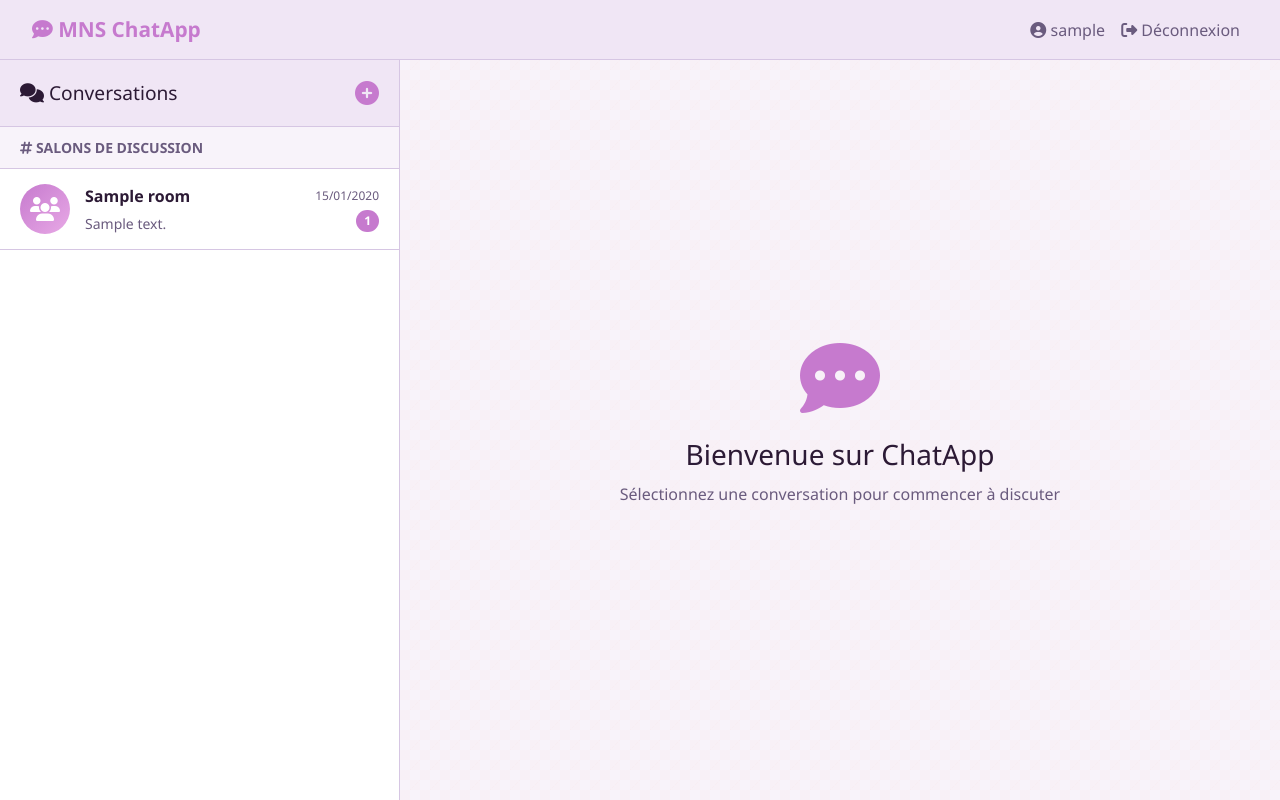
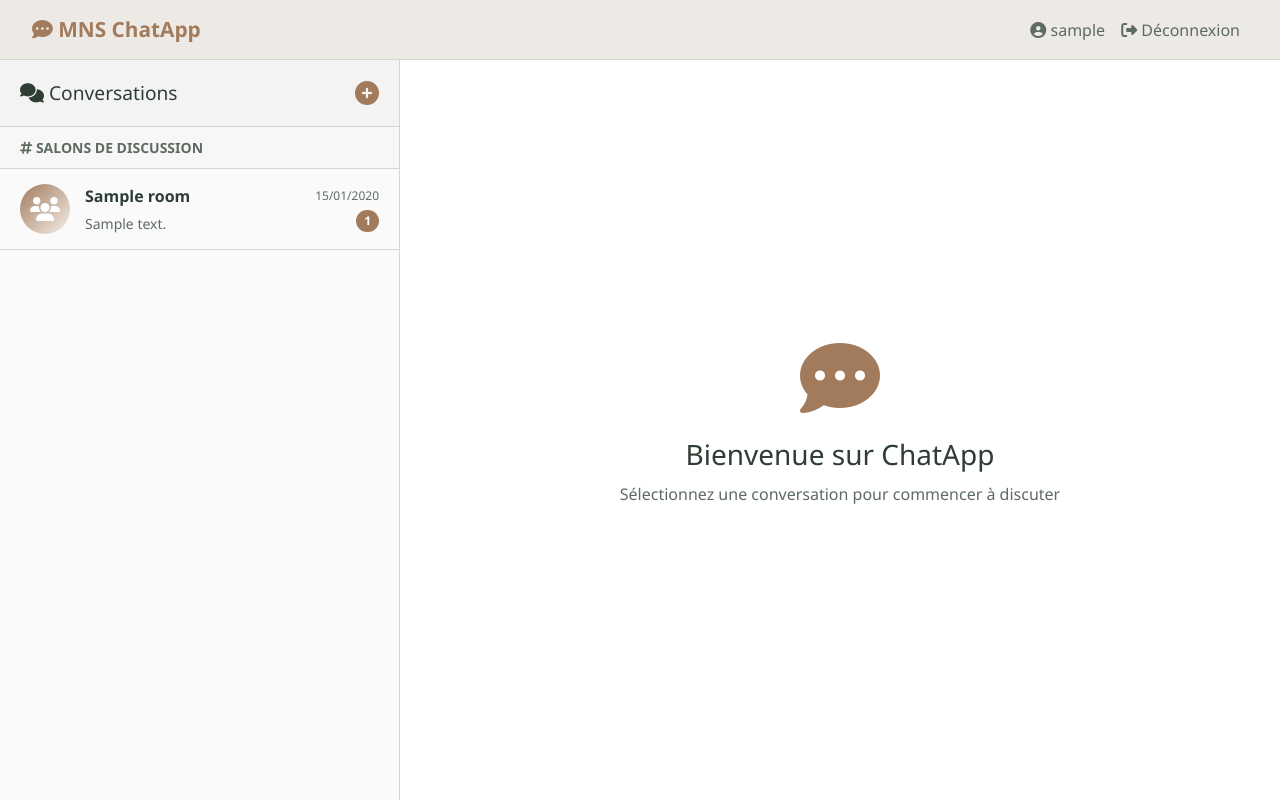
Before and after one commit to merezz-code/chatApp, a Django app: page / in a window 1280 px wide. Run offline with Django 5.2, Linux system fonts and the light colour scheme; a user stored in the database is signed in; tables that the repository leaves empty hold one stand-in row (values such as "Sample post"); some libraries are stand-ins or nearby versions.

Commit message:
chatprive

```diff
--- a/chat/templates/chat/base.html
+++ b/chat/templates/chat/base.html
@@ -10,20 +10,24 @@
 <script src="https://cdn.jsdelivr.net/npm/emoji-picker-element@1.19.0/index.js" type="module"></script>
 
     <style>
-        :root {
-            /* 🎨 Palette douce : rose pastel et violet clair */
-            --orange-primary: #C67ACE;   /* violet rosé */
-            --orange-dark: #B05AB5;      /* violet un peu plus foncé */
-            --orange-light: #E8A9E6;     /* rose clair */
-            --bg-dark: #FFFFFF;          /* fond blanc */
-            --bg-chat: #F8F3FA;          /* très léger violet pâle */
-            --bg-sidebar: #F0E6F5;       /* violet clair */
-            --bg-message-sent: #C67ACE;  /* même couleur principale */
-            --bg-message-received: #EADCF2; /* violet pastel */
-            --text-primary: #2C1A35;     /* texte violet foncé */
-            --text-secondary: #6A5B7E;   /* texte doux */
-            --border-color: #D6C6E3;     /* bordures lilas clair */
-        }
+:root {
+    --orange-primary: #A27B5C;   /* Brun cappuccino clair */
+    --orange-dark: #7E5F45;      /* Brun terre légèrement plus soutenu */
+    --orange-light: #F4EFEA;         /* Beige clair – pour les fonds lumineux */
+    --bg-dark: #FFFFFF;              /* Blanc naturel doux */
+    --bg-chat: #F6F5F3;              /* Gris perle très pâle – zone de chat */
+    --bg-sidebar: #EDE9E4;           /* Sable clair – pour barre latérale */
+    --bg-message-sent: #A27B10;      /* Vert gris clair – message envoyé */
+    --bg-message-received: #EEE4DA;  /* Beige rosé neutre – message reçu */
+    --text-primary: #2F3E34;         /* Vert-gris foncé – texte principal lisible */
+    --text-secondary: #5E6B61;       /* Gris olive doux – texte secondaire */
+    --border-color: #D2D5D0;         /* Gris clair – bordures subtiles */
+}
+
+
+
+
+
 
         * {
             margin: 0;
--- a/chat/templates/chat/home.html
+++ b/chat/templates/chat/home.html
@@ -1,218 +1,134 @@
 {% extends 'chat/base.html' %}
 
 {% block title %}ChatApp - Accueil{% endblock %}
-
 {% block body_class %}chat-page{% endblock %}
 
 {% block extra_css %}
 <style>
+/* Sidebar & Chat List */
 .whatsapp-container {
     display: flex;
     height: 100%;
-        background-color: var(--bg-dark);
+    background-color: #fff;
+    color: var(--text-primary);
 }
-
 .sidebar {
     width: 400px;
-        background-color: var(--bg-dark);
+    background-color: #fafafa;
     border-right: 1px solid var(--border-color);
     display: flex;
     flex-direction: column;
 }
-
 .sidebar-header {
     padding: 15px 20px;
-        background-color: var(--bg-sidebar);
+    background-color: #f3f3f3;
     border-bottom: 1px solid var(--border-color);
     display: flex;
     justify-content: space-between;
     align-items: center;
 }
+.sidebar-header h5 { margin: 0; color: var(--text-primary); font-size: 1.2rem; }
+.btn-new-chat { background-color: transparent; border: none; color: var(--orange-primary); font-size: 1.5rem; cursor: pointer; }
+.btn-new-chat:hover { transform: scale(1.1); transition: 0.2s; }
+.chat-list { flex: 1; overflow-y: auto; }
+.chat-item { padding: 15px 20px; border-bottom: 1px solid var(--border-color); cursor: pointer; display: flex; align-items: center; gap: 15px; text-decoration: none; color: inherit; }
+.chat-item:hover { background-color: #f9f9f9; }
+.chat-avatar { width: 50px; height: 50px; border-radius: 50%; background: linear-gradient(135deg, var(--orange-primary), var(--orange-light)); display: flex; align-items: center; justify-content: center; font-size: 1.5rem; color: white; flex-shrink: 0; }
+.chat-info { flex: 1; min-width: 0; }
+.chat-name { font-weight: 600; color: var(--text-primary); font-size: 1rem; margin-bottom: 5px; }
+.chat-description { color: var(--text-secondary); font-size: 0.875rem; white-space: nowrap; overflow: hidden; text-overflow: ellipsis; }
+.chat-meta { display: flex; flex-direction: column; align-items: flex-end; gap: 5px; }
+.chat-time { color: var(--text-secondary); font-size: 0.75rem; }
+.chat-badge { background-color: var(--orange-primary); color: white; border-radius: 12px; padding: 2px 8px; font-size: 0.75rem; font-weight: 600; }
+.main-content { flex: 1; display: flex; align-items: center; justify-content: center; background-color: #ffffff; }
+.welcome-message { text-align: center; color: var(--text-secondary); }
+.welcome-message i { font-size: 5rem; color: var(--orange-primary); margin-bottom: 20px; }
+.welcome-message h3 { color: var(--text-primary); margin-bottom: 10px; }
+.section-divider { padding: 10px 20px; background-color: #f7f7f7; color: var(--text-secondary); font-size: 0.875rem; font-weight: 600; border-bottom: 1px solid var(--border-color); }
+.empty-state { padding: 40px 20px; text-align: center; color: var(--text-secondary); }
+.status-online { color: #1dcf6d; }
+.status-offline { color: var(--text-secondary); }
 
-    .sidebar-header h5 {
-        margin: 0;
+/* === Modal style sidebar-like === */
+.modal-sidebar {
+    background-color: #fafafa;
+    width: 400px;
+    max-width: 90%;
+    border-radius: 10px;
+    padding: 15px;
+}
+.modal-sidebar h5 {
+    margin-bottom: 10px;
     color: var(--text-primary);
     font-size: 1.2rem;
+    display: flex; justify-content: space-between; align-items: center;
+}
+.modal-sidebar .btn-close { font-size: 1.2rem; color: var(--text-secondary); background: none; border: none; }
+.modal-chat-list { max-height: 400px; overflow-y: auto; margin-top: 10px; }
+.modal-chat-list a {
+    display: flex; align-items: center; gap: 10px; padding: 8px 12px;
+    border-radius: 8px; text-decoration: none; color: inherit;
+    transition: background-color 0.2s;
+}
+.modal-chat-list a:hover { background-color: #f0f0f0; }
+.modal-chat-list .chat-avatar { width: 35px; height: 35px; font-size: 1rem; }
+.modal-footer { margin-top: 15px; display: flex; justify-content: space-between; gap: 10px; }
+
+/* Boutons modal */
+.modal-footer button { flex: 1; border-radius: 8px; padding: 8px 10px; border: none; cursor: pointer; }
+.btn-create { background-color: var(--orange-primary); color: #fff; }
+.btn-create:hover { background-color: var(--orange-dark); }
+.btn-close-modal { background-color: #ccc; }
+.btn-close-modal:hover { background-color: #999; }
+
+@media (max-width: 768px) {
+    .sidebar { width: 100%; }
+    .main-content { display: none; }
+}
+.btn-cancel {
+        width: 100%;
+        padding: 14px;
+        background-color: transparent;
+        border: 1px solid var(--border-color);
+        border-radius: 8px;
+        color: var(--text-secondary);
+        font-size: 1rem;
+        font-weight: 600;
+        cursor: pointer;
+        transition: all 0.2s;
+        margin-top: 10px;
+        text-align: center;
+        display: block;
+        text-decoration: none;
     }
 
-    .btn-new-chat {
-        background-color: transparent;
-        border: none;
-        color: var(--orange-primary);
-        font-size: 1.5rem;
-        cursor: pointer;
-        transition: transform 0.2s;
-    }
-
-    .btn-new-chat:hover {
-        transform: scale(1.1);
-    }
-
-    .chat-list {
-        flex: 1;
-        overflow-y: auto;
-    }
-
-    .chat-item {
-        padding: 15px 20px;
-        border-bottom: 1px solid var(--border-color);
-        cursor: pointer;
-        transition: background-color 0.2s;
-        text-decoration: none;
-        color: inherit;
-        display: flex;
-        align-items: center;
-        gap: 15px;
-    }
-
-    .chat-item:hover {
-        background-color: var(--bg-chat);
-    }
-
-    .chat-avatar {
-        width: 50px;
-        height: 50px;
-        border-radius: 50%;
-        background: linear-gradient(135deg, var(--orange-primary), var(--orange-light));
-        display: flex;
-        align-items: center;
-        justify-content: center;
-        font-size: 1.5rem;
-        color: white;
-        flex-shrink: 0;
-    }
-
-    .chat-info {
-        flex: 1;
-        min-width: 0;
-    }
-
-    .chat-name {
-        font-weight: 600;
+    .btn-cancel:hover {
+        border-color: var(--text-secondary);
         color: var(--text-primary);
-        font-size: 1rem;
-        margin-bottom: 5px;
-    }
-
-    .chat-description {
-        color: var(--text-secondary);
-        font-size: 0.875rem;
-        white-space: nowrap;
-        overflow: hidden;
-        text-overflow: ellipsis;
-    }
-
-    .chat-meta {
-        display: flex;
-        flex-direction: column;
-        align-items: flex-end;
-        gap: 5px;
-    }
-
-    .chat-time {
-        color: var(--text-secondary);
-        font-size: 0.75rem;
-    }
-
-    .chat-badge {
-        background-color: var(--orange-primary);
-        color: white;
-        border-radius: 12px;
-        padding: 2px 8px;
-        font-size: 0.75rem;
-        font-weight: 600;
-    }
-
-    .main-content {
-        flex: 1;
-        display: flex;
-        align-items: center;
-        justify-content: center;
-        background-color: var(--bg-chat);
-        background-image:
-            linear-gradient(45deg, rgba(255, 107, 53, 0.02) 25%, transparent 25%),
-            linear-gradient(-45deg, rgba(255, 107, 53, 0.02) 25%, transparent 25%),
-            linear-gradient(45deg, transparent 75%, rgba(255, 107, 53, 0.02) 75%),
-            linear-gradient(-45deg, transparent 75%, rgba(255, 107, 53, 0.02) 75%);
-        background-size: 20px 20px;
-        background-position: 0 0, 0 10px, 10px -10px, -10px 0px;
-    }
-
-    .welcome-message {
-        text-align: center;
-        color: var(--text-secondary);
-    }
-
-    .welcome-message i {
-        font-size: 5rem;
-        color: var(--orange-primary);
-        margin-bottom: 20px;
-    }
-
-    .welcome-message h3 {
-        color: var(--text-primary);
-        margin-bottom: 10px;
-    }
-
-    .section-divider {
-        padding: 10px 20px;
-        background-color: var(--bg-chat);
-        color: var(--text-secondary);
-        font-size: 0.875rem;
-        font-weight: 600;
-        border-bottom: 1px solid var(--border-color);
-    }
-
-    .empty-state {
-        padding: 40px 20px;
-        text-align: center;
-        color: var(--text-secondary);
-    }
-
-    .status-online {
-        color: #25D366;
-    }
-
-    .status-offline {
-        color: var(--text-secondary);
-    }
-
-    @media (max-width: 768px) {
-        .sidebar {
-            width: 100%;
-        }
-        .main-content {
-            display: none;
-        }
     }
 </style>
-{% endblock %}
+{% endblock extra_css %}
 
 {% block content %}
 <div class="whatsapp-container">
+    <!-- Sidebar -->
     <div class="sidebar">
         <div class="sidebar-header">
             <h5><i class="fas fa-comments"></i> Conversations</h5>
-            <a href="{% url 'create_room' %}" class="btn-new-chat" title="Nouveau salon">
+            <button type="button" class="btn-new-chat" data-bs-toggle="modal" data-bs-target="#sidebarModal">
                 <i class="fas fa-plus-circle"></i>
-            </a>
+            </button>
         </div>
 
         <div class="chat-list">
             {% if rooms %}
-                <div class="section-divider">
-                    <i class="fas fa-hashtag"></i> SALONS DE DISCUSSION
-                </div>
+                <div class="section-divider"><i class="fas fa-hashtag"></i> SALONS DE DISCUSSION</div>
                 {% for room in rooms %}
                     <a href="{% url 'room_detail' room.name %}" class="chat-item">
-                        <div class="chat-avatar">
-                            <i class="fas fa-users"></i>
-                        </div>
+                        <div class="chat-avatar"><i class="fas fa-users"></i></div>
                         <div class="chat-info">
                             <div class="chat-name">{{ room.name }}</div>
-                            <div class="chat-description">
-                                {{ room.description|default:"Aucune description"|truncatewords:8 }}
-                            </div>
+                            <div class="chat-description">{{ room.description|default:"Aucune description"|truncatewords:8 }}</div>
                         </div>
                         <div class="chat-meta">
                             <div class="chat-time">{{ room.created_at|date:"d/m/Y" }}</div>
@@ -265,4 +168,61 @@
         </div>
     </div>
 </div>
+
+<!-- Modal type sidebar -->
+<div class="modal fade" id="sidebarModal" tabindex="-1" aria-labelledby="sidebarModalLabel" aria-hidden="true">
+  <div class="modal-dialog modal-dialog-centered">
+    <div class="modal-content modal-sidebar">
+      <div class="modal-header">
+        <h5 class="modal-title" id="sidebarModalLabel">Nouvelle conversation</h5>
+        <button type="button" class="btn-close" data-bs-dismiss="modal" aria-label="Fermer"></button>
+      </div>
+      <div class="modal-body">
+        <!-- Bouton créer un groupe -->
+      <div class="sidebar-header">
+      <h5> <i class="fas fa-comments"></i>   Salons</h5>
+             <button class="btn-new-chat" onclick="window.location.href='{% url 'create_room' %}'">
+                <i class="fas fa-plus-circle"></i>
+            </button>
+      </div>
+
+
+        <!-- Liste des salons -->
+        {% if rooms %}
+            <div class="modal-chat-list">
+                <div class="section-divider"><i class="fas fa-hashtag"></i> Salons disponibles</div>
+                {% for room in rooms %}
+                    <a href="{% url 'room_detail' room.name %}">
+                        <div class="chat-avatar"><i class="fas fa-users"></i></div>
+                        <div class="chat-info">
+                            <div class="chat-name">{{ room.name }}</div>
+                        </div>
+                    </a>
+                {% endfor %}
+            </div>
+        {% endif %}
+
+        <!-- Liste des utilisateurs disponibles -->
+        {% if users_not_chatted %}
+            <div class="modal-chat-list mt-2">
+                <div class="section-divider"><i class="fas fa-user"></i> Utilisateurs</div>
+                {% for user in users_not_chatted %}
+                    <a href="{% url 'private_chat' user.username %}">
+                        <div class="chat-avatar"><i class="fas fa-user"></i></div>
+                        <div class="chat-info">
+                            <div class="chat-name">{{ user.username }}</div>
+                        </div>
+                    </a>
+                {% endfor %}
+            </div>
+        {% else %}
+            <p class="text-center mt-2 text-secondary">Aucun utilisateur disponible</p>
+        {% endif %}
+      </div>
+      <div class="modal-footer">
+        <button class="btn-cancel" data-bs-dismiss="modal">Annuler</button>
+      </div>
+    </div>
+  </div>
+</div>
 {% endblock %}
--- a/chat/templates/chat/private_chat.html
+++ b/chat/templates/chat/private_chat.html
@@ -387,6 +387,7 @@
             </button>
         </div>
     </div>
+
 </div>
 {% endblock %}
 
--- a/chat/urls.py
+++ b/chat/urls.py
@@ -10,4 +10,5 @@ urlpatterns = [
     path('room/<str:room_name>/', views.room_detail, name='room_detail'),
     path('private/<str:username>/', views.private_chat, name='private_chat'),
     path('upload/', views.upload_file, name='upload_file'),
+path('chat/new/', views.choose_user_chat, name='choose_user_chat'),
 ]
--- a/chat/views.py
+++ b/chat/views.py
@@ -52,16 +52,38 @@ def user_logout(request):
     return redirect('login')
 
 
+
 @login_required
 def home(request):
-    """Page d'accueil avec la liste des salons"""
-    rooms = Room.objects.all()
-    users = User.objects.exclude(id=request.user.id)
-    return render(request, 'chat/home.html', {
+
+    # Tous les salons existants
+    rooms = Room.objects.all().order_by('-created_at')
+
+    # Tous les chats privés de l'utilisateur (exemple si tu as une relation)
+    # Ici, on prend les utilisateurs avec qui il a déjà discuté
+    user_chats = User.objects.filter( id__in=[
+        *PrivateMessage.objects.filter(sender=request.user).values_list('receiver_id', flat=True),
+        *PrivateMessage.objects.filter(receiver=request.user).values_list('sender_id', flat=True) ] ).distinct().exclude(id=request.user.id)
+
+    # Utilisateurs disponibles pour commencer un chat (pas encore dans les chats privés)
+    users_not_chatted = User.objects.all()
+
+    context = {
         'rooms': rooms,
-        'users': users
-    })
+        'private_chats': user_chats,
+        'users_not_chatted': users_not_chatted,
+    }
+    return render(request, 'chat/home.html', context)
 
+
+
+@login_required
+def choose_user_chat(request):
+    """Page pour choisir un utilisateur avec qui démarrer un chat privé"""
+    # Récupérer les utilisateurs jamais contactés
+
+    users_not_chatted = User.objects.exclude(id=request.user.id)
+    return render(request, 'chat/choose_user_chat.html', {'users': users_not_chatted})
 
 @login_required
 def room_detail(request, room_name):
```
Also changed, not shown: other parts of chat/templates/chat/home.html (+9 -22 lines), chat/templates/chat/choose_user_chat.html (added, +13 -0 lines). Lines whose indentation alone changed are shown as unchanged.
